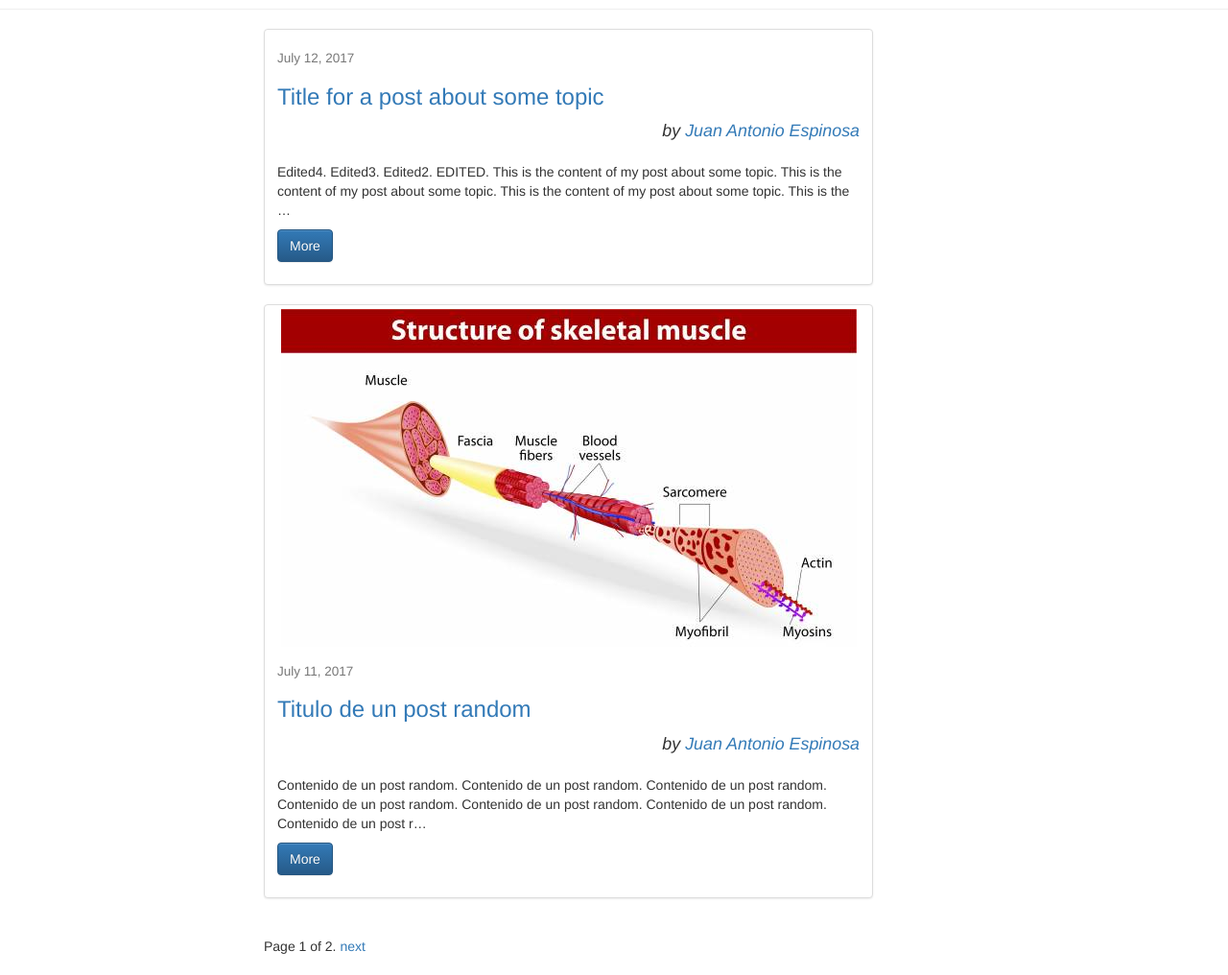
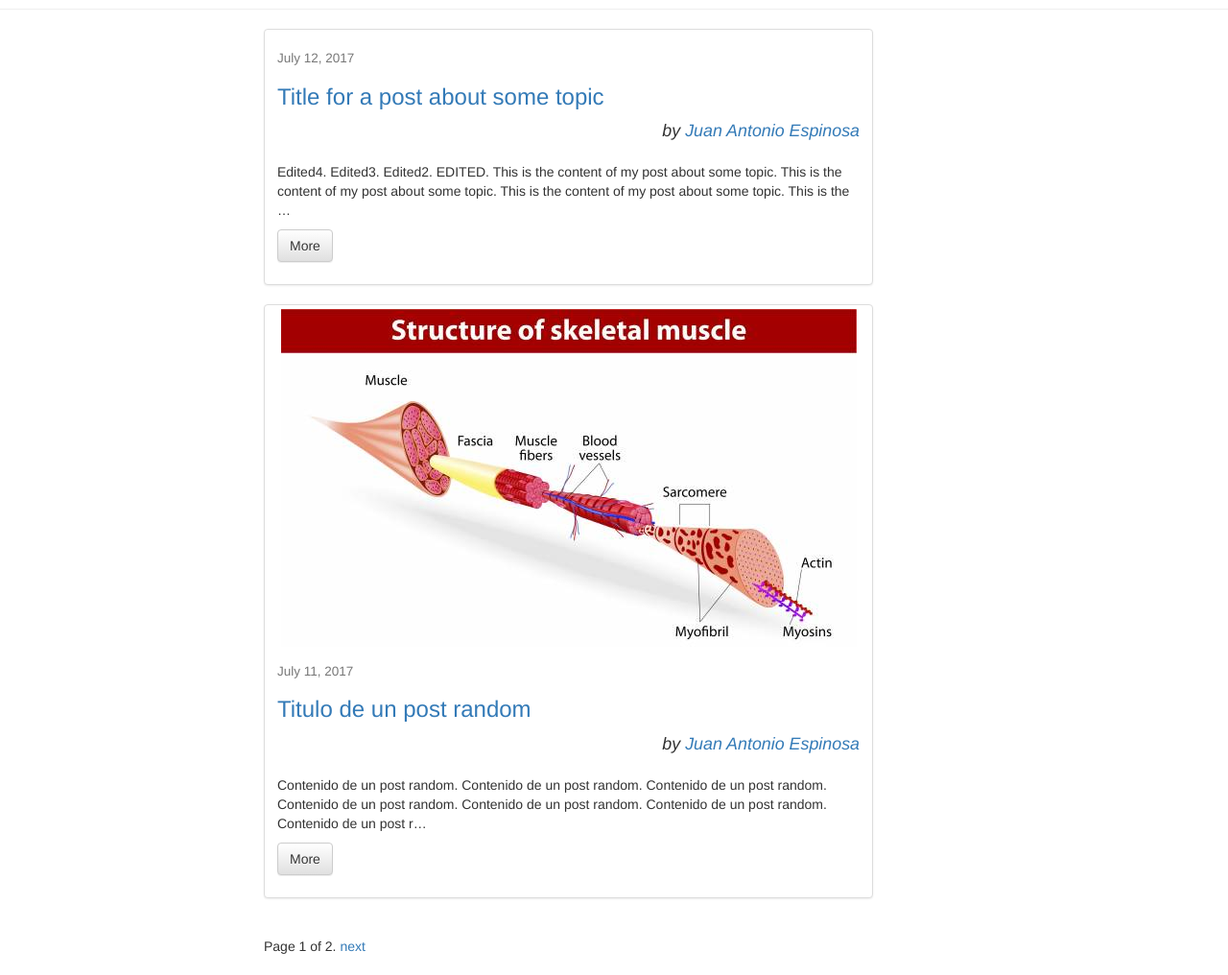
Before and after one commit to ossdemura/django-miniblog, a Django app: page /posts/ in a window 1280 px wide. Shown: the part 51-1067 px from the top of the page at 96% size. Run offline with Django 3.2, Linux system fonts and the light colour scheme; data comes from the database, SQL or seed files in the repository; some libraries are stand-ins or nearby versions.

Commit message:
Changed the style for the 'More' button in the posts_list.html

```diff
--- a/src/templates/post_list.html
+++ b/src/templates/post_list.html
@@ -16,7 +16,7 @@
 <div class="col-sm-12">
 <div class="thumbnail">
 {% if obj.imagen %}
-    <img src="{{ obj.imagen.url }}" class="img-responsive" />
+    <img src="{{ obj.imagen.url }}" class="img-responsive"/>
 {% endif %}
 <div class="caption">
     <h4><small> {{ obj.publish }} </small></h4>
@@ -33,7 +33,9 @@
 	{% endif %}
 
     <p class="text-justify">{{ obj.contenido | linebreaks | truncatechars:200 }}</p>
-    <p><a href="{{ obj.get_absolute_url }}" class="btn btn-primary" role="button">More</a></p>
+
+    <!-- 'More' button -->
+    <p><a href="{{ obj.get_absolute_url }}" class="btn btn-default" role="button">More</a></p>
 
 </div>
 </div>
```
